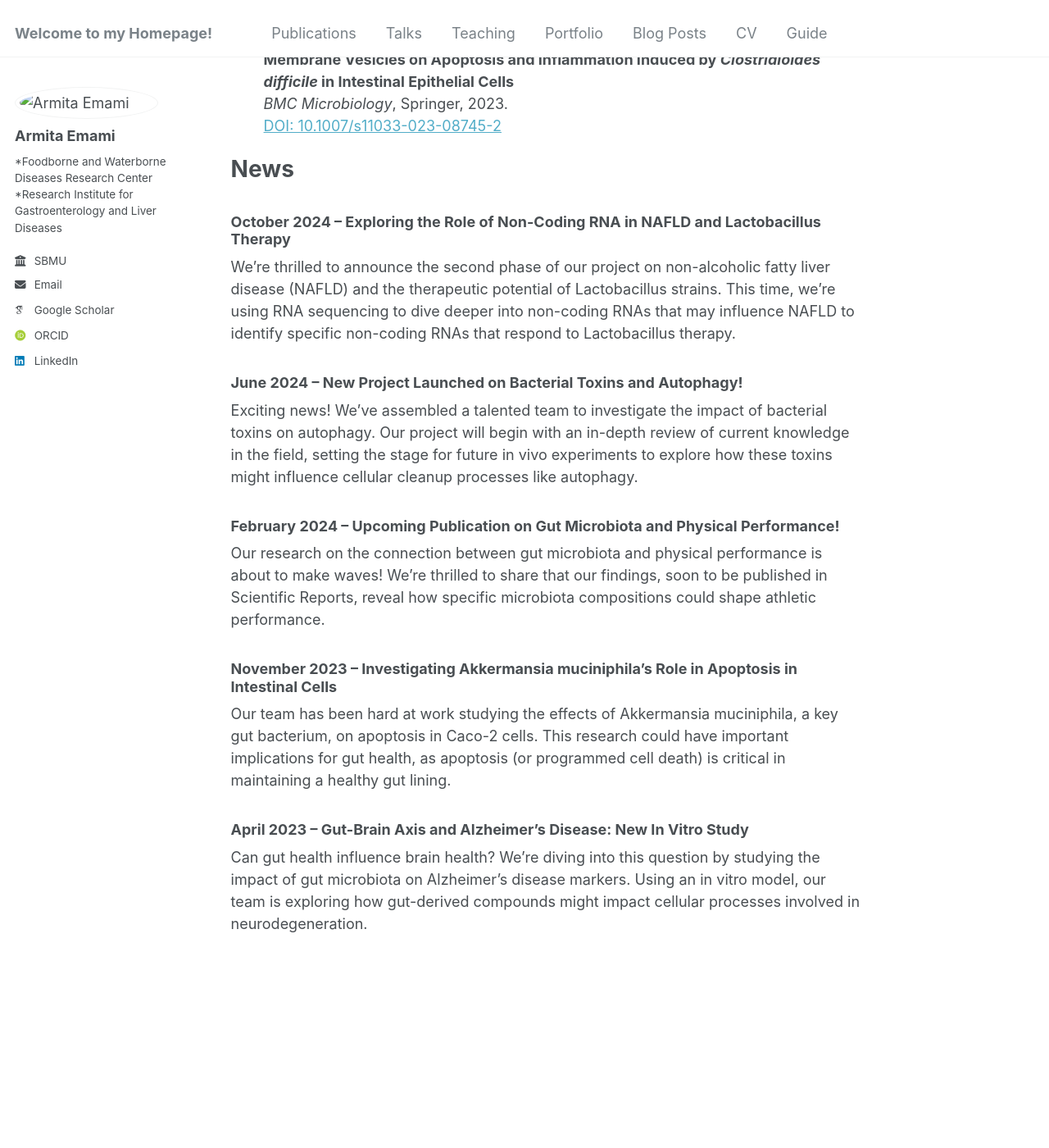
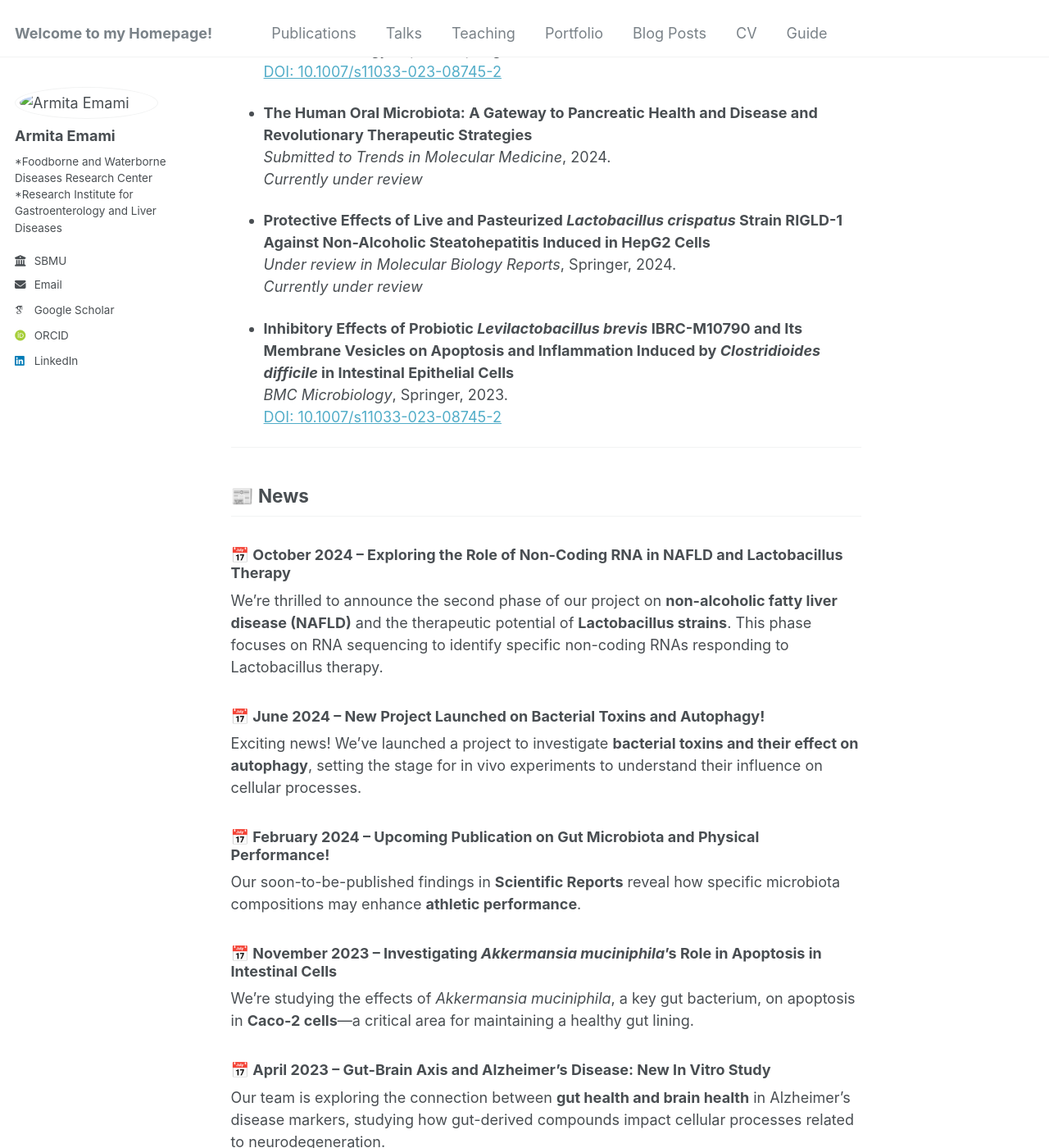
Before and after one commit to Armitaem/main0, a Jekyll site: the page built from _pages/about.md, in a window 1280 px wide and 1400 px high, scrolled down 1340 px. Shown: the whole window at 82% size. Built offline with Jekyll 4.4.1, drawn with Linux system fonts in a browser that asks for light colours; some web fonts are replaced; some of the changed text lies outside the part shown.

Commit message:
Update about.md
dfgdb

```diff
--- a/_pages/about.md
+++ b/_pages/about.md
@@ -8,21 +8,32 @@
 ---
 
 
-I am a researcher in microbiology at the Research Institute for Gastroenterology and Liver Diseases, with a focus on bioinformatics applications in cancer biology. My work is guided by a deep interest in understanding the hidden connections between our genes, microbiota, and immune and nervous systems, to uncover new insights for health improvement and disease prevention.
 
-My research themes include:
+I am a **researcher in microbiology** at the *Research Institute for Gastroenterology and Liver Diseases*, specializing in **bioinformatics applications in cancer biology**. My work focuses on uncovering connections between our genes, microbiota, and immune and nervous systems to reveal new insights for health improvement and disease prevention.
 
-- **Microbiome Analysis and Disease Modeling**: Investigating how gut microbes influence disease, including cancer and liver diseases.
-- **Gene Expression Profiling and Computational Biology**: Utilizing bioinformatics techniques to explore molecular mechanisms in gastrointestinal diseases.
-- **Microbiome Therapeutics and Drug Delivery**: Developing models for microbiome-based therapies and studying probiotic effects, including projects on *Lactobacillus crispatus*.
+## 🧬 Research Themes
 
-I hold a bachelor’s degree from Alzahra University and a master’s degree from Azad Medical University of Tehran. In addition to my lab work, I teach biology, helping students delve into the molecular and cellular complexities of life. My background spans microbiology, molecular biology, and computational biology, allowing me to approach these themes holistically, with an eye toward personalized medicine.
+### 🦠 Microbiome Analysis and Disease Modeling
+- Investigating how gut microbes influence diseases, including **cancer** and **liver diseases**.
+
+### 💻 Gene Expression Profiling and Computational Biology
+- Utilizing bioinformatics techniques to explore molecular mechanisms in **gastrointestinal diseases**.
+
+### 💊 Microbiome Therapeutics and Drug Delivery
+- Developing models for microbiome-based therapies and studying **probiotic effects**, particularly on *Lactobacillus crispatus*.
 
 
 
+## 🎓 Education
+- Bachelor’s Degree from **Alzahra University**
+- Master’s Degree from **Azad Medical University of Tehran**
 
-Selectd Publications
-======
+In addition to my lab work, I also teach **biology**, helping students explore the molecular and cellular complexities of life. My academic background spans microbiology, molecular biology, and computational biology, enabling me to approach research holistically with a focus on **personalized medicine**.
+
+---
+
+## 📚 Selected Publications
+
 - **Characterization of the Mucosal Microbiota in Patients with Nodular Lymphoid Hyperplasia with Concurrent Irritable Bowel Syndrome Compared to Healthy Controls**
   *Molecular Biology Reports*, Springer, 2023.
   [DOI: 10.1007/s11033-022-07974-1](https://doi.org/10.1007/s11033-022-07974-1)
@@ -43,41 +54,24 @@
   *BMC Microbiology*, Springer, 2023.
   [DOI: 10.1007/s11033-023-08745-2](https://doi.org/10.1007/s11033-023-08745-2)
 
+---
 
+## 📰 News
 
+### 📅 October 2024 – Exploring the Role of Non-Coding RNA in NAFLD and Lactobacillus Therapy
+We’re thrilled to announce the second phase of our project on **non-alcoholic fatty liver disease (NAFLD)** and the therapeutic potential of **Lactobacillus strains**. This phase focuses on RNA sequencing to identify specific non-coding RNAs responding to Lactobacillus therapy.
 
+### 📅 June 2024 – New Project Launched on Bacterial Toxins and Autophagy!
+Exciting news! We’ve launched a project to investigate **bacterial toxins and their effect on autophagy**, setting the stage for in vivo experiments to understand their influence on cellular processes.
 
+### 📅 February 2024 – Upcoming Publication on Gut Microbiota and Physical Performance!
+Our soon-to-be-published findings in **Scientific Reports** reveal how specific microbiota compositions may enhance **athletic performance**.
 
+### 📅 November 2023 – Investigating *Akkermansia muciniphila*’s Role in Apoptosis in Intestinal Cells
+We’re studying the effects of *Akkermansia muciniphila*, a key gut bacterium, on apoptosis in **Caco-2 cells**—a critical area for maintaining a healthy gut lining.
 
-
-
-
-
-
-
-News
-======
-### October 2024 – Exploring the Role of Non-Coding RNA in NAFLD and Lactobacillus Therapy
-We’re thrilled to announce the second phase of our project on non-alcoholic fatty liver disease (NAFLD) and the therapeutic potential of Lactobacillus strains. This time, we’re using RNA sequencing to dive deeper into non-coding RNAs that may influence NAFLD to identify specific non-coding RNAs that respond to Lactobacillus therapy.
-
-### June 2024 – New Project Launched on Bacterial Toxins and Autophagy!
-Exciting news! We’ve assembled a talented team to investigate the impact of bacterial toxins on autophagy. Our project will begin with an in-depth review of current knowledge in the field, setting the stage for future in vivo experiments to explore how these toxins might influence cellular cleanup processes like autophagy.
-
-### February 2024 – Upcoming Publication on Gut Microbiota and Physical Performance!
-Our research on the connection between gut microbiota and physical performance is about to make waves! We’re thrilled to share that our findings, soon to be published in Scientific Reports, reveal how specific microbiota compositions could shape athletic performance.
-
-### November 2023 – Investigating Akkermansia muciniphila’s Role in Apoptosis in Intestinal Cells
-Our team has been hard at work studying the effects of Akkermansia muciniphila, a key gut bacterium, on apoptosis in Caco-2 cells. This research could have important implications for gut health, as apoptosis (or programmed cell death) is critical in maintaining a healthy gut lining.
-
-### April 2023 – Gut-Brain Axis and Alzheimer’s Disease: New In Vitro Study
-Can gut health influence brain health? We’re diving into this question by studying the impact of gut microbiota on Alzheimer’s disease markers. Using an in vitro model, our team is exploring how gut-derived compounds might impact cellular processes involved in neurodegeneration.
-
-
-
-
-
-
-
+### 📅 April 2023 – Gut-Brain Axis and Alzheimer’s Disease: New In Vitro Study
+Our team is exploring the connection between **gut health and brain health** in Alzheimer’s disease markers, studying how gut-derived compounds impact cellular processes related to neurodegeneration.
 
 
 
```
